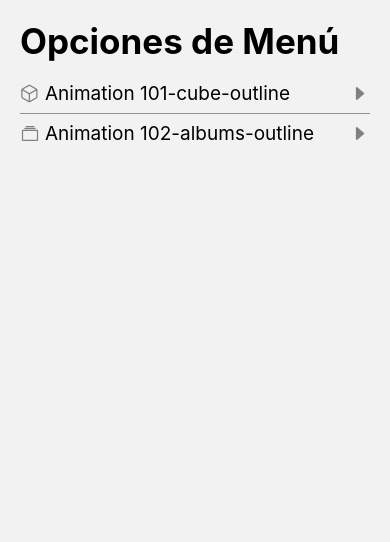
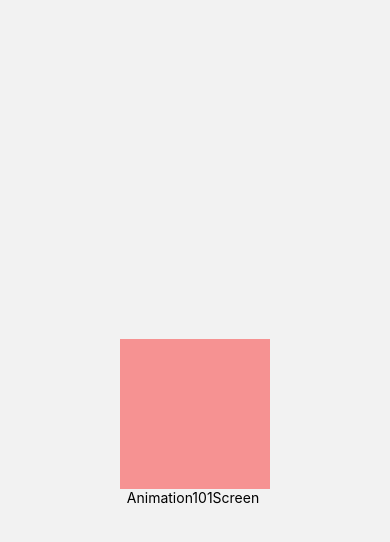
Before and after one commit to FernandoPachon/RnComponents, a React Native app: screen /Animation101Screen in a window 390 px wide. Shown: the top 542 px of the page. Built offline with nearby package versions, Linux system fonts and the light colour scheme.

Commit message:
feat:add animated component

```diff
--- a/src/components/FlatListMenuItems.tsx
+++ b/src/components/FlatListMenuItems.tsx
@@ -1,16 +1,22 @@
+
+import { useNavigation } from '@react-navigation/native';
 import React from 'react';
 import {View, Text, StyleSheet} from 'react-native';
 import {TouchableOpacity} from 'react-native-gesture-handler';
 import Icon from 'react-native-vector-icons/Ionicons';
 import {MenuItem} from '../interfaces/appInterfaces';
-Icon;
 interface Props {
   menuItem: MenuItem;
 }
 export const FlatListMenuItems = ({menuItem}: Props) => {
+
+   const navigation = useNavigation<any>();
+   const  {component}=menuItem
+
   return (
     <TouchableOpacity
-        activeOpacity={0.8}
+    activeOpacity={0.8}
+    onPress={()=> navigation.navigate(component)}
     >
       <View style={styles.container}>
         <Icon name={menuItem.icon} color="gray" size={20} />
--- a/src/navigator/Navigator.tsx
+++ b/src/navigator/Navigator.tsx
@@ -1,4 +1,6 @@
 import { createStackNavigator } from '@react-navigation/stack';
+import Animation101Screen from '../screens/Animation101Screen';
+import Animation102Screen from '../screens/Animation102Screen';
 import HomeScreen from '../screens/HomeScreen';
 
 const Stack = createStackNavigator();
@@ -10,6 +12,8 @@ export const Navigator=()=> {
        headerShown: false
     }}>
       <Stack.Screen name="HomeScreen" component={HomeScreen} />
+      <Stack.Screen name="Animation101Screen" component={Animation101Screen} />
+      <Stack.Screen name="Animation102Screen" component={Animation102Screen} />
     </Stack.Navigator>
   );
 }
--- /dev/null
+++ b/src/screens/Animation101Screen.tsx
@@ -0,0 +1,30 @@
+import React, { useRef} from 'react'
+import { View,Text,StyleSheet, Animated } from 'react-native'
+
+
+export const Animation101Screen = () => {
+const opacity=useRef( new Animated.Value(0.4)).current;
+  return (
+<View style={styles.container}>
+<Animated.View style={{
+    ...styles.redBox,
+    opacity: opacity
+    }}/>
+     <Text>Animation101Screen </Text>
+</View>
+ )
+};
+
+const styles = StyleSheet.create({
+    container: {
+    flex: 1,
+    justifyContent:'center',
+    alignItems:'center'
+    },
+    redBox:{
+        backgroundColor:"#FB0101",
+        width:150,
+        height:150
+    }
+});
+export default Animation101Screen;
--- /dev/null
+++ b/src/screens/Animation102Screen.tsx
@@ -0,0 +1,26 @@
+import React from 'react'
+import { View,Text,StyleSheet } from 'react-native'
+import { style } from '../theme/appTheme';
+
+
+export const Animation102Screen = () => {
+  return (
+<View style={styles.container}>
+    <View style={styles.purpleBox}/>
+     <Text>Animation102Screen </Text>
+</View>
+ )
+};
+
+
+const styles = StyleSheet.create({
+    container: {
+    flex: 1,
+    },
+    purpleBox:{
+        backgroundColor:"#AB01FB",
+        width:150,
+        height:150
+    }
+});
+export default Animation102Screen;
```
